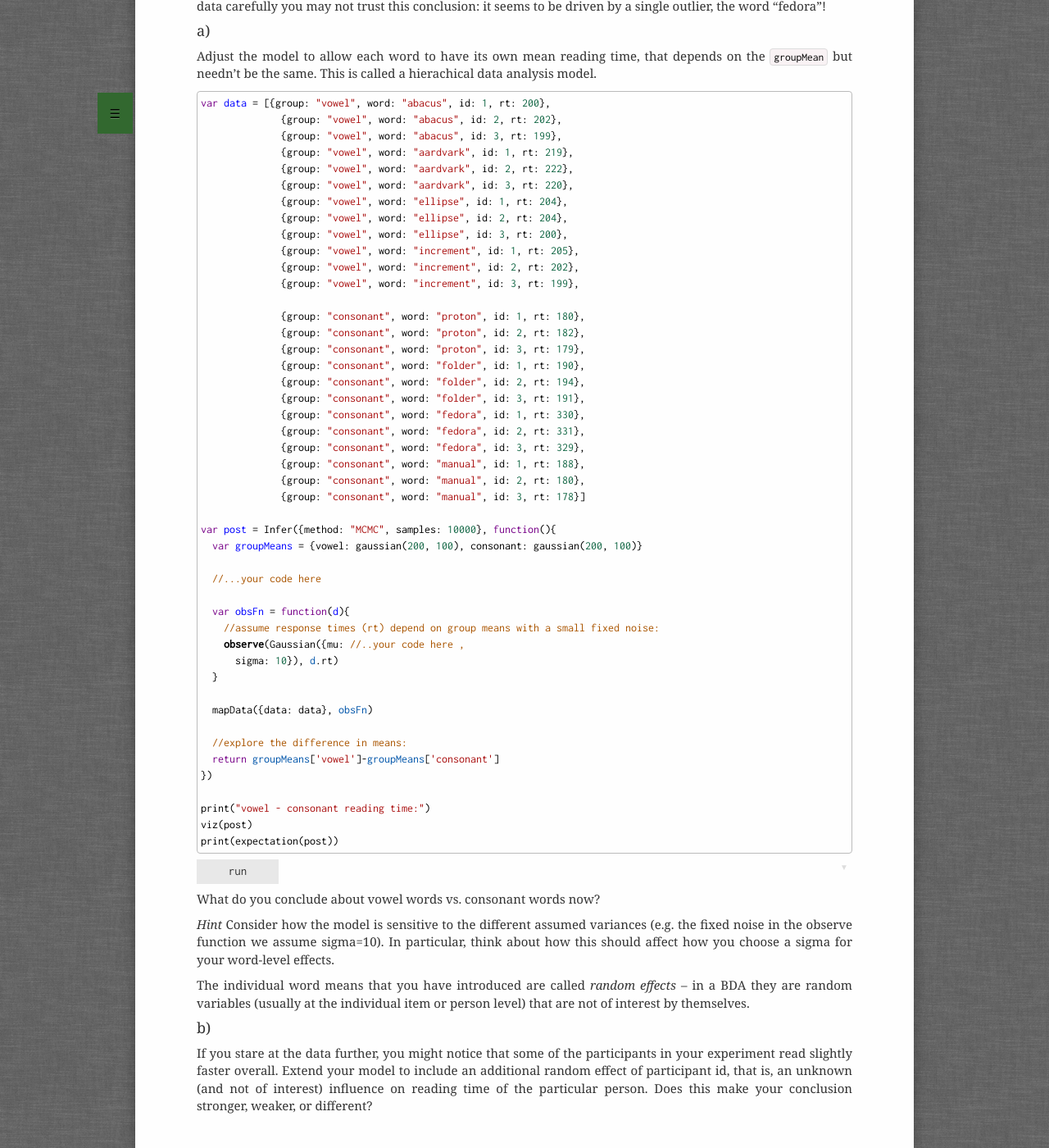
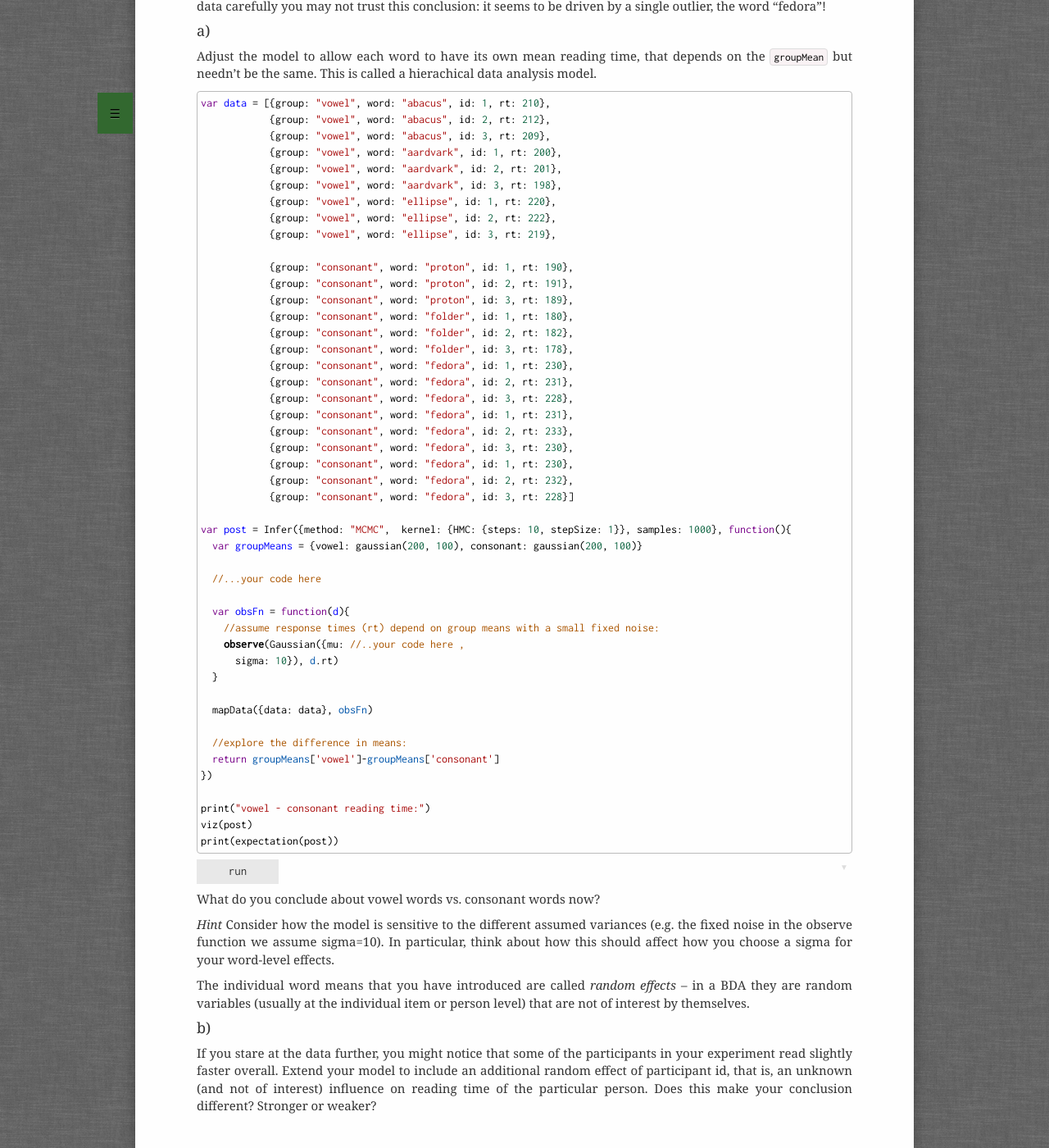
Before and after one commit to probmods/probmods2, a Jekyll site: the page built from exercises/hierarchical-models.md, in a window 1280 px wide and 1400 px high, scrolled down 4449 px. Shown: the whole window at 82% size. Built offline with Jekyll 4.4.1, drawn with Linux system fonts in a browser that asks for light colours; a script that is not in the unit is left out; some of the changed text lies outside the part shown.

Commit message:
fix hierarchical BDA example

```diff
--- a/exercises/hierarchical-models.md
+++ b/exercises/hierarchical-models.md
@@ -199,33 +199,33 @@
 Imagine that you have done an experiment on word reading times to test the hypothesis that words starting with vowels take longer to read. Each data point includes which condition the word is from ("vowel" vs. "consonant"), the word itself, the participant id, and the response time you measured ("rt"). A simple data anlysis model attempts to infer the mean reading time for each word group, and returns the difference between the groups (a sort of Bayesian version of a t-test). Note that there is no cognitive model inside this BDA; it is directly modeling the data.
 
 ~~~~
-var data = [{group: "vowel", word: "abacus", id: 1, rt: 200},
-            {group: "vowel", word: "abacus", id: 2, rt: 202},
-            {group: "vowel", word: "abacus", id: 3, rt: 199},
-            {group: "vowel", word: "aardvark", id: 1, rt: 219},
-            {group: "vowel", word: "aardvark", id: 2, rt: 222},
-            {group: "vowel", word: "aardvark", id: 3, rt: 220},
-            {group: "vowel", word: "ellipse", id: 1, rt: 204},
-            {group: "vowel", word: "ellipse", id: 2, rt: 204},
-            {group: "vowel", word: "ellipse", id: 3, rt: 200},
-            {group: "vowel", word: "increment", id: 1, rt: 205},
-            {group: "vowel", word: "increment", id: 2, rt: 202},
-            {group: "vowel", word: "increment", id: 3, rt: 199},
+var data = [{group: "vowel", word: "abacus", id: 1, rt: 210},
+            {group: "vowel", word: "abacus", id: 2, rt: 212},
+            {group: "vowel", word: "abacus", id: 3, rt: 209},
+            {group: "vowel", word: "aardvark", id: 1, rt: 200},
+            {group: "vowel", word: "aardvark", id: 2, rt: 201},
+            {group: "vowel", word: "aardvark", id: 3, rt: 198},
+            {group: "vowel", word: "ellipse", id: 1, rt: 220},
+            {group: "vowel", word: "ellipse", id: 2, rt: 222},
+            {group: "vowel", word: "ellipse", id: 3, rt: 219},
 
-            {group: "consonant", word: "proton", id: 1, rt: 180},
-            {group: "consonant", word: "proton", id: 2, rt: 182},
-            {group: "consonant", word: "proton", id: 3, rt: 179},
-            {group: "consonant", word: "folder", id: 1, rt: 190},
-            {group: "consonant", word: "folder", id: 2, rt: 194},
-            {group: "consonant", word: "folder", id: 3, rt: 191},
-            {group: "consonant", word: "fedora", id: 1, rt: 330},
-            {group: "consonant", word: "fedora", id: 2, rt: 331},
-            {group: "consonant", word: "fedora", id: 3, rt: 329},
-            {group: "consonant", word: "manual", id: 1, rt: 188},
-            {group: "consonant", word: "manual", id: 2, rt: 180},
-            {group: "consonant", word: "manual", id: 3, rt: 178}]
+            {group: "consonant", word: "proton", id: 1, rt: 190},
+            {group: "consonant", word: "proton", id: 2, rt: 191},
+            {group: "consonant", word: "proton", id: 3, rt: 189},
+            {group: "consonant", word: "folder", id: 1, rt: 180},
+            {group: "consonant", word: "folder", id: 2, rt: 182},
+            {group: "consonant", word: "folder", id: 3, rt: 178},
+            {group: "consonant", word: "fedora", id: 1, rt: 230},
+            {group: "consonant", word: "fedora", id: 2, rt: 231},
+            {group: "consonant", word: "fedora", id: 3, rt: 228},
+            {group: "consonant", word: "fedora", id: 1, rt: 231},
+            {group: "consonant", word: "fedora", id: 2, rt: 233},
+            {group: "consonant", word: "fedora", id: 3, rt: 230},
+            {group: "consonant", word: "fedora", id: 1, rt: 230},
+            {group: "consonant", word: "fedora", id: 2, rt: 232},
+            {group: "consonant", word: "fedora", id: 3, rt: 228}]
 
-var post = Infer({method: "MCMC", samples: 10000}, function(){
+var post = Infer({method: "MCMC",  kernel: {HMC: {steps: 10, stepSize: 1}}, samples: 1000}, function(){
   var groupMeans = {vowel: gaussian(200, 100), consonant: gaussian(200, 100)}
 
   var obsFn = function(d){
@@ -252,33 +252,33 @@
 
 ~~~~
 
-var data = [{group: "vowel", word: "abacus", id: 1, rt: 200},
-              {group: "vowel", word: "abacus", id: 2, rt: 202},
-              {group: "vowel", word: "abacus", id: 3, rt: 199},
-              {group: "vowel", word: "aardvark", id: 1, rt: 219},
-              {group: "vowel", word: "aardvark", id: 2, rt: 222},
-              {group: "vowel", word: "aardvark", id: 3, rt: 220},
-              {group: "vowel", word: "ellipse", id: 1, rt: 204},
-              {group: "vowel", word: "ellipse", id: 2, rt: 204},
-              {group: "vowel", word: "ellipse", id: 3, rt: 200},
-              {group: "vowel", word: "increment", id: 1, rt: 205},
-              {group: "vowel", word: "increment", id: 2, rt: 202},
-              {group: "vowel", word: "increment", id: 3, rt: 199},
+var data = [{group: "vowel", word: "abacus", id: 1, rt: 210},
+            {group: "vowel", word: "abacus", id: 2, rt: 212},
+            {group: "vowel", word: "abacus", id: 3, rt: 209},
+            {group: "vowel", word: "aardvark", id: 1, rt: 200},
+            {group: "vowel", word: "aardvark", id: 2, rt: 201},
+            {group: "vowel", word: "aardvark", id: 3, rt: 198},
+            {group: "vowel", word: "ellipse", id: 1, rt: 220},
+            {group: "vowel", word: "ellipse", id: 2, rt: 222},
+            {group: "vowel", word: "ellipse", id: 3, rt: 219},
 
-              {group: "consonant", word: "proton", id: 1, rt: 180},
-              {group: "consonant", word: "proton", id: 2, rt: 182},
-              {group: "consonant", word: "proton", id: 3, rt: 179},
-              {group: "consonant", word: "folder", id: 1, rt: 190},
-              {group: "consonant", word: "folder", id: 2, rt: 194},
-              {group: "consonant", word: "folder", id: 3, rt: 191},
-              {group: "consonant", word: "fedora", id: 1, rt: 330},
-              {group: "consonant", word: "fedora", id: 2, rt: 331},
-              {group: "consonant", word: "fedora", id: 3, rt: 329},
-              {group: "consonant", word: "manual", id: 1, rt: 188},
-              {group: "consonant", word: "manual", id: 2, rt: 180},
-              {group: "consonant", word: "manual", id: 3, rt: 178}]
+            {group: "consonant", word: "proton", id: 1, rt: 190},
+            {group: "consonant", word: "proton", id: 2, rt: 191},
+            {group: "consonant", word: "proton", id: 3, rt: 189},
+            {group: "consonant", word: "folder", id: 1, rt: 180},
+            {group: "consonant", word: "folder", id: 2, rt: 182},
+            {group: "consonant", word: "folder", id: 3, rt: 178},
+            {group: "consonant", word: "fedora", id: 1, rt: 230},
+            {group: "consonant", word: "fedora", id: 2, rt: 231},
+            {group: "consonant", word: "fedora", id: 3, rt: 228},
+            {group: "consonant", word: "fedora", id: 1, rt: 231},
+            {group: "consonant", word: "fedora", id: 2, rt: 233},
+            {group: "consonant", word: "fedora", id: 3, rt: 230},
+            {group: "consonant", word: "fedora", id: 1, rt: 230},
+            {group: "consonant", word: "fedora", id: 2, rt: 232},
+            {group: "consonant", word: "fedora", id: 3, rt: 228}]
 
-var post = Infer({method: "MCMC", samples: 10000}, function(){
+var post = Infer({method: "MCMC",  kernel: {HMC: {steps: 10, stepSize: 1}}, samples: 1000}, function(){
   var groupMeans = {vowel: gaussian(200, 100), consonant: gaussian(200, 100)}
 
   //...your code here
@@ -330,4 +330,4 @@
 
 #### b)
 
-If you stare at the data further, you might notice that some of the participants in your experiment read slightly faster overall. Extend your model to include an additional random effect of participant id, that is, an unknown (and not of interest) influence on reading time of the particular person. Does this make your conclusion stronger, weaker, or different?
+If you stare at the data further, you might notice that some of the participants in your experiment read slightly faster overall. Extend your model to include an additional random effect of participant id, that is, an unknown (and not of interest) influence on reading time of the particular person. Does this make your conclusion different? Stronger or weaker?
```
Also changed, not shown: other parts of exercises/hierarchical-models.md (+1 -1 lines).
